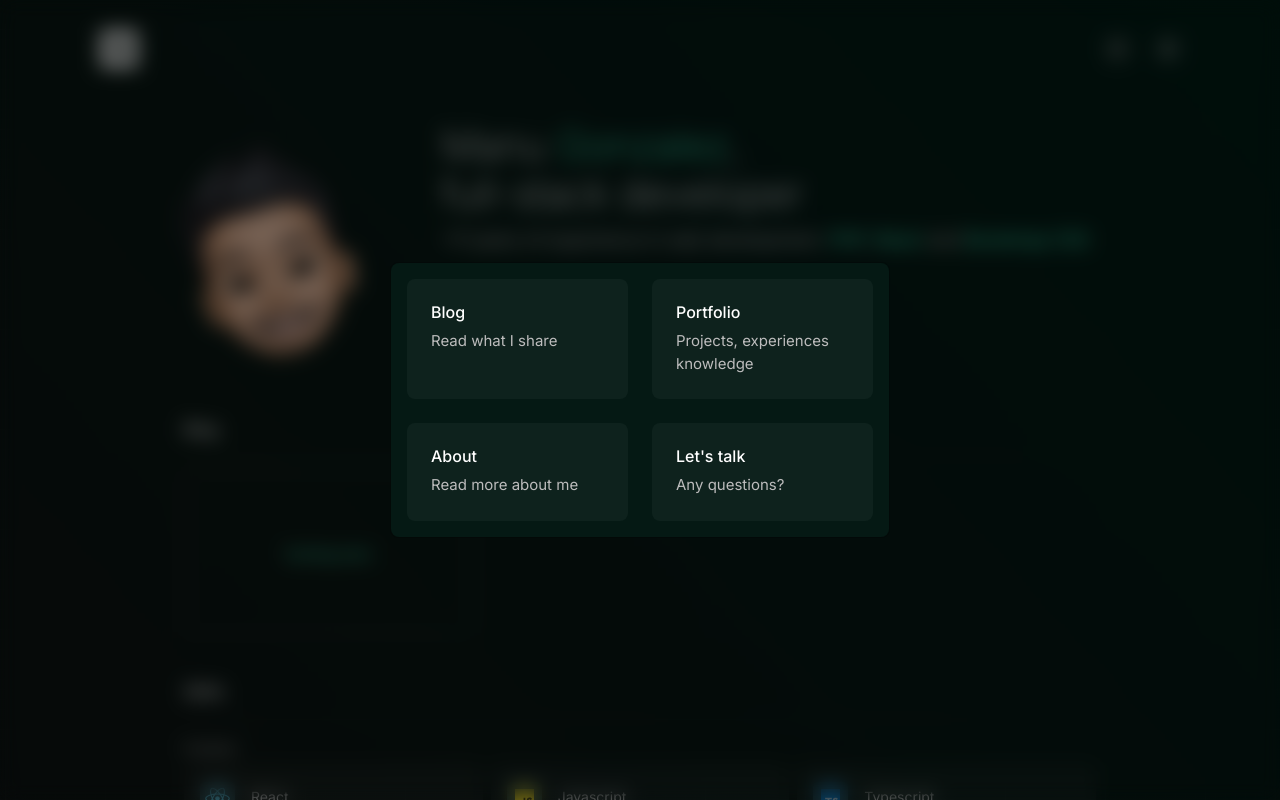
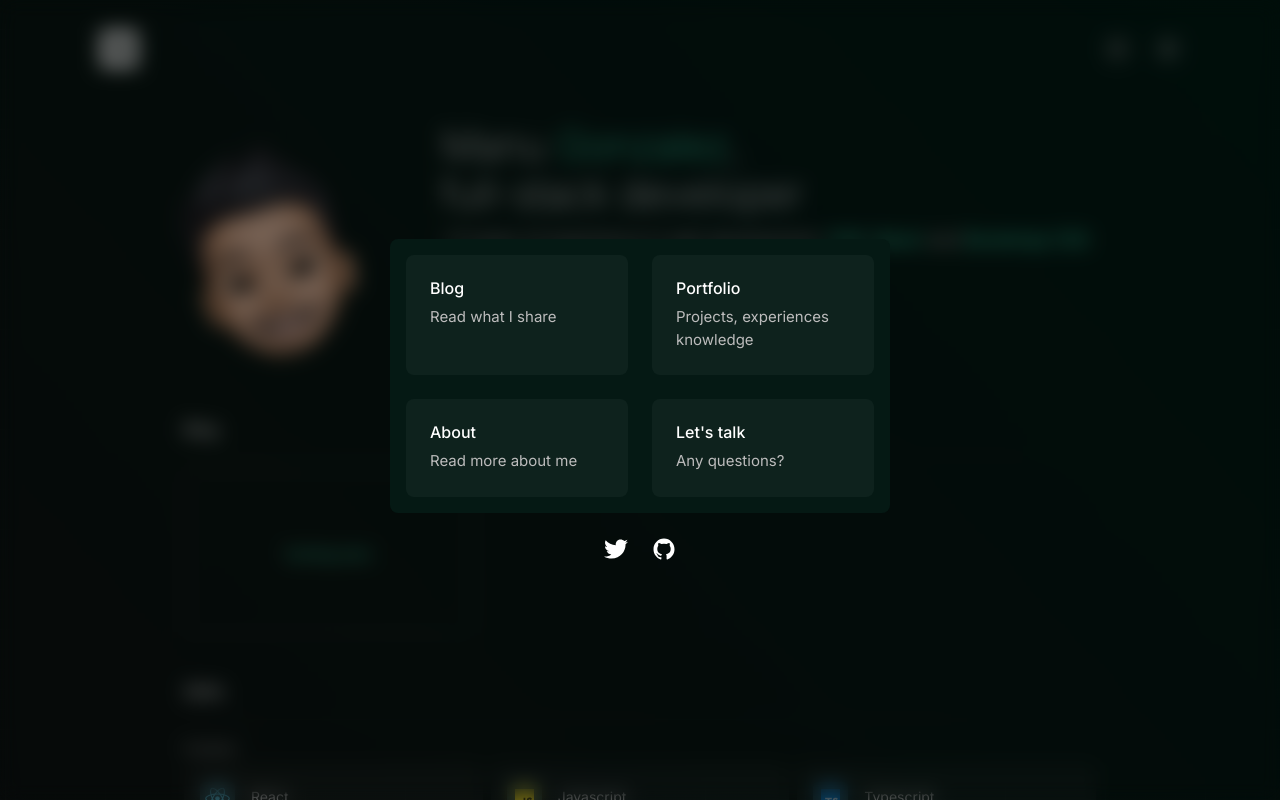
Before and after one commit to manuelson/project-manugonzalez, a React (Vite) app: page / in a window 1280 px wide. Both pictures are taken after a click on the link 1168 px from the left and 49 px from the top of the page. Shown: the top 800 px of the page. Built offline with nearby package versions, Linux system fonts and the light colour scheme.

Commit message:
social in menu

```diff
--- a/src/components/Banner/Index.jsx
+++ b/src/components/Banner/Index.jsx
@@ -1,5 +1,4 @@
 import avatar from "../../assets/avatar-manu-memoji.png";
-
 export function Banner() {
 
     return (
--- a/src/components/BurgerMenu/Index.jsx
+++ b/src/components/BurgerMenu/Index.jsx
@@ -1,6 +1,7 @@
 import { useState } from 'react';
 import Modal from 'react-bootstrap/Modal';
 import {Link} from "react-router-dom";
+import {GithubSocialSvg, TwitterSvg} from "../SvgIcons/Index.jsx";
 
 export function BurgerMenu() {
 
@@ -66,6 +67,15 @@ export function BurgerMenu() {
                         </Link>
                     </div>
                 </div>
+                <div className="d-flex gap-4 justify-content-center pt-4">
+                    <a href="https://twitter.com/manuelsoon" target="_blank" rel="noreferrer">
+                        <span className="social-icon pt-4">{<TwitterSvg/>}</span>
+                    </a>
+                    <a href="https://github.com/manuelson" target="_blank" rel="noreferrer">
+                        <span className="social-icon pt-4">{<GithubSocialSvg/>}</span>
+                    </a>
+                </div>
+
             </Modal>
         </>
     );
--- a/src/components/SvgIcons/Index.jsx
+++ b/src/components/SvgIcons/Index.jsx
@@ -180,7 +180,6 @@ export function SymfonySvg() {
     return (
         <svg
             className="flex-shrink-0 justify-content-center react-bg p-2 rounded-2 colorSvg"
-
             viewBox="0 0 512 512"
         >
             <g id="5151e0c8492e5103c096af88a51f35a1">
@@ -209,3 +208,37 @@ export function SymfonySvg() {
         </svg>
     )
 }
+
+export function TwitterSvg() {
+    return (
+        <svg
+            viewBox="0 -2 20 20"
+            version="1.1"
+            >
+            <title>twitter [#154]</title>
+            <desc>Created with Sketch.</desc>
+            <defs>
+            </defs>
+            <g id="Page-1" stroke="none" strokeWidth="1"  fillRule="evenodd">
+                <g id="Dribbble-Light-Preview" transform="translate(-60.000000, -7521.000000)">
+                    <g id="icons" transform="translate(56.000000, 160.000000)">
+                        <path d="M10.29,7377 C17.837,7377 21.965,7370.84365 21.965,7365.50546 C21.965,7365.33021 21.965,7365.15595 21.953,7364.98267 C22.756,7364.41163 23.449,7363.70276 24,7362.8915 C23.252,7363.21837 22.457,7363.433 21.644,7363.52751 C22.5,7363.02244 23.141,7362.2289 23.448,7361.2926 C22.642,7361.76321 21.761,7362.095 20.842,7362.27321 C19.288,7360.64674 16.689,7360.56798 15.036,7362.09796 C13.971,7363.08447 13.518,7364.55538 13.849,7365.95835 C10.55,7365.79492 7.476,7364.261 5.392,7361.73762 C4.303,7363.58363 4.86,7365.94457 6.663,7367.12996 C6.01,7367.11125 5.371,7366.93797 4.8,7366.62489 L4.8,7366.67608 C4.801,7368.5989 6.178,7370.2549 8.092,7370.63591 C7.488,7370.79836 6.854,7370.82199 6.24,7370.70483 C6.777,7372.35099 8.318,7373.47829 10.073,7373.51078 C8.62,7374.63513 6.825,7375.24554 4.977,7375.24358 C4.651,7375.24259 4.325,7375.22388 4,7375.18549 C5.877,7376.37088 8.06,7377 10.29,7376.99705" id="twitter-[#154]">
+                        </path>
+                    </g>
+                </g>
+            </g>
+        </svg>
+    )
+}
+
+export function GithubSocialSvg() {
+
+    return (
+        <svg
+            xmlns="http://www.w3.org/2000/svg"
+            viewBox="0 0 512 512"
+        >
+            <path className="fill-black/75 dark:fill-slate-200" d="M256 32C132.3 32 32 134.9 32 261.7c0 101.5 64.2 187.5 153.2 217.9a17.56 17.56 0 0 0 3.8.4c8.3 0 11.5-6.1 11.5-11.4 0-5.5-.2-19.9-.3-39.1a102.4 102.4 0 0 1-22.6 2.7c-43.1 0-52.9-33.5-52.9-33.5-10.2-26.5-24.9-33.6-24.9-33.6-19.5-13.7-.1-14.1 1.4-14.1h.1c22.5 2 34.3 23.8 34.3 23.8 11.2 19.6 26.2 25.1 39.6 25.1a63 63 0 0 0 25.6-6c2-14.8 7.8-24.9 14.2-30.7-49.7-5.8-102-25.5-102-113.5 0-25.1 8.7-45.6 23-61.6-2.3-5.8-10-29.2 2.2-60.8a18.64 18.64 0 0 1 5-.5c8.1 0 26.4 3.1 56.6 24.1a208.21 208.21 0 0 1 112.2 0c30.2-21 48.5-24.1 56.6-24.1a18.64 18.64 0 0 1 5 .5c12.2 31.6 4.5 55 2.2 60.8 14.3 16.1 23 36.6 23 61.6 0 88.2-52.4 107.6-102.3 113.3 8 7.1 15.2 21.1 15.2 42.5 0 30.7-.3 55.5-.3 63 0 5.4 3.1 11.5 11.4 11.5a19.35 19.35 0 0 0 4-.4C415.9 449.2 480 363.1 480 261.7 480 134.9 379.7 32 256 32z"></path>
+        </svg>
+    )
+}
--- a/src/index.css
+++ b/src/index.css
@@ -234,6 +234,7 @@ div.nav-cards {
 
 .popup .modal-content {
     background: none;
+    border:0px;
 }
 
 .bgMenu {
@@ -251,6 +252,16 @@ div.nav-cards {
     border-style: dashed;
     border-radius: .5rem;
     aspect-ratio: 16/9;
+}
+
+.badge-icon {
+    fill: #ffffff;
+}
+
+.social-icon svg {
+    fill: #ffffff;
+    width: 24px;
+    height:24px;
 }
 
 @media (max-width: 575.98px) {
```
